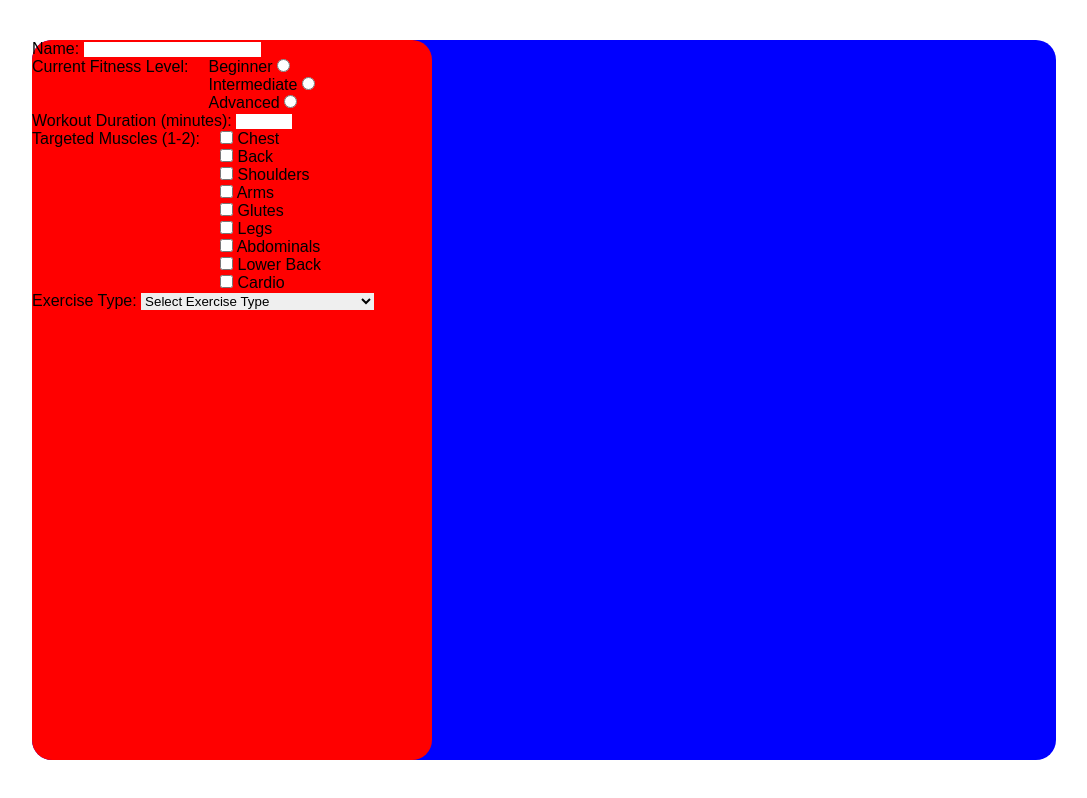
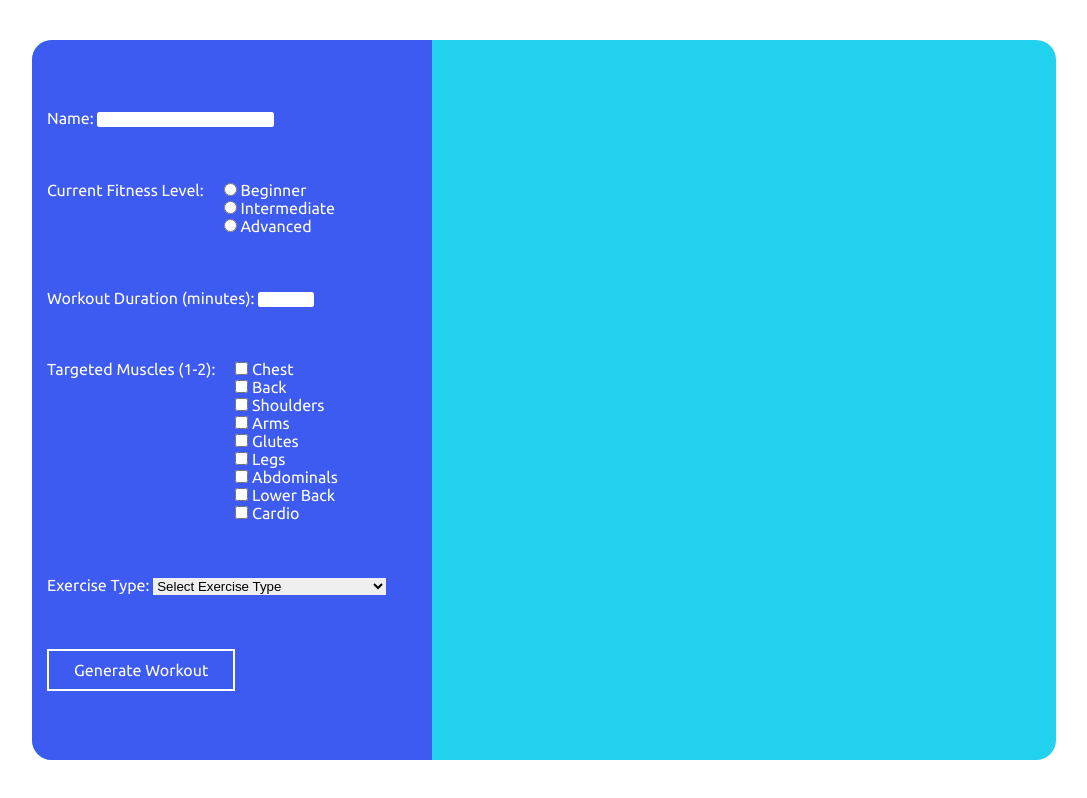
Before and after one commit to tommycomeau3/WorkoutWizard, a plain HTML site: page index.html in a window 1280 px wide. Shown: the whole page, without its empty margins (96-1183 px from the left). Drawn offline with Linux system fonts and the light colour scheme.

Commit message:
Updated user form and added button

```diff
--- a/index.html
+++ b/index.html
@@ -11,35 +11,35 @@
         <div class="main-card">
             <div class="settings">
                 <form>
-                    <div class="name">
+                    <div class="name spec">
                         <label>Name:</label>
                         <input type="text" id="user-name" name="user-name">
                     </div>
 
-                    <div class="level">
+                    <div class="level spec">
                         <label>Current Fitness Level:</label>
                         <ul class="level-options">
                             <li>
+                                <input type="radio" name="level">
                                 <label>Beginner</label>
-                                <input type="radio" name="level">
                             </li>
                             <li>
+                                <input type="radio" name="level">
                                 <label>Intermediate</label>
-                                <input type="radio" name="level">
                             </li>
                             <li>
+                                <input type="radio" name="level">
                                 <label>Advanced</label>
-                                <input type="radio" name="level">
                             </li>
                         </ul>
                     </div>
 
-                    <div class="duration">
+                    <div class="duration spec">
                         <label for="workoutDuration">Workout Duration (minutes):</label>
                         <input type="number" id="workoutDuration" name="workoutDuration" min="10" max="120" required>
                     </div>
 
-                    <div class="muscles">
+                    <div class="muscles spec">
                         <label>Targeted Muscles (1-2):</label>
                         <ul>
                             <li>
@@ -89,7 +89,7 @@
                         </ul>
                     </div>
 
-                    <div class="exercise">
+                    <div class="exercise spec">
                         <label for="exercise">Exercise Type:</label>
                         <select id="exercise" name="exercise" required>
                             <option value="" disabled selected>Select Exercise Type</option>
@@ -98,6 +98,12 @@
                           <option value="functional">Functional</option>
                           <option value="hiit">High-intensity interval training (HIIT)</option>
                         </select>
+                    </div>
+
+                    <div class="button">
+                        <a href="/buttons/43" class="btn41-43 btn-43">
+                            Generate Workout
+                        </a>
                     </div>
                 </form>
             </div>
--- a/style.css
+++ b/style.css
@@ -1,10 +1,11 @@
+@import url('https://fonts.googleapis.com/css2?family=Ubuntu&display=swap');
+
 * {
     padding: 0;
     margin: 0;
     outline: none;
     border: none;
     box-sizing: border-box;
-    font-family: 'Poppins', sans-serif;
 }
 
 .main {
@@ -19,15 +20,25 @@
     justify-content: flex-start;
     width: 80%;
     height: 90%;
-    background-color: blue;
+    background-color: #22d1ee;
     border-radius: 20px;
 }
 
 .settings {
     height: 100%;
     width: 400px;
-    background-color: red;
-    border-radius: 20px;
+    background-color: #3d5af1;
+    border-radius: 20px 0 0 20px;
+    padding: 15px;
+}
+
+form {
+    color: white;
+    font-family: 'Ubuntu', sans-serif;
+    display: flex;
+    flex-direction: column;
+    justify-content: space-evenly;
+    height: 100%;
 }
 
 .level {
@@ -48,3 +59,49 @@
     list-style: none;
     margin-left: 20px;
 }
+
+.spec input {
+    border-radius: 2.5px;
+}
+
+.btn41-43 {
+    padding: 10px 25px;
+    font-family: "Roboto", sans-serif;
+    font-weight: 500;
+    background: transparent;
+    outline: none !important;
+    cursor: pointer;
+    transition: all 0.3s ease;
+    position: relative;
+    display: inline-block;
+  }
+
+  .btn-43 {
+    border: 2px solid rgb(255, 255, 255);
+    z-index: 1;
+    color: white;
+    text-decoration: none;
+    font-family: 'Ubuntu', sans-serif;
+  }
+
+  .btn-43:after {
+    position: absolute;
+    content: "";
+    width: 100%;
+    height: 0;
+    top: 0;
+    left: 0;
+    z-index: -1;
+    background: rgb(255, 255, 255);
+    transition: all 0.3s ease;
+  }
+
+  .btn-43:hover {
+    color: rgb(0, 0, 0);
+  }
+
+  .btn-43:hover:after {
+    top: auto;
+    bottom: 0;
+    height: 100%;
+  }
```
